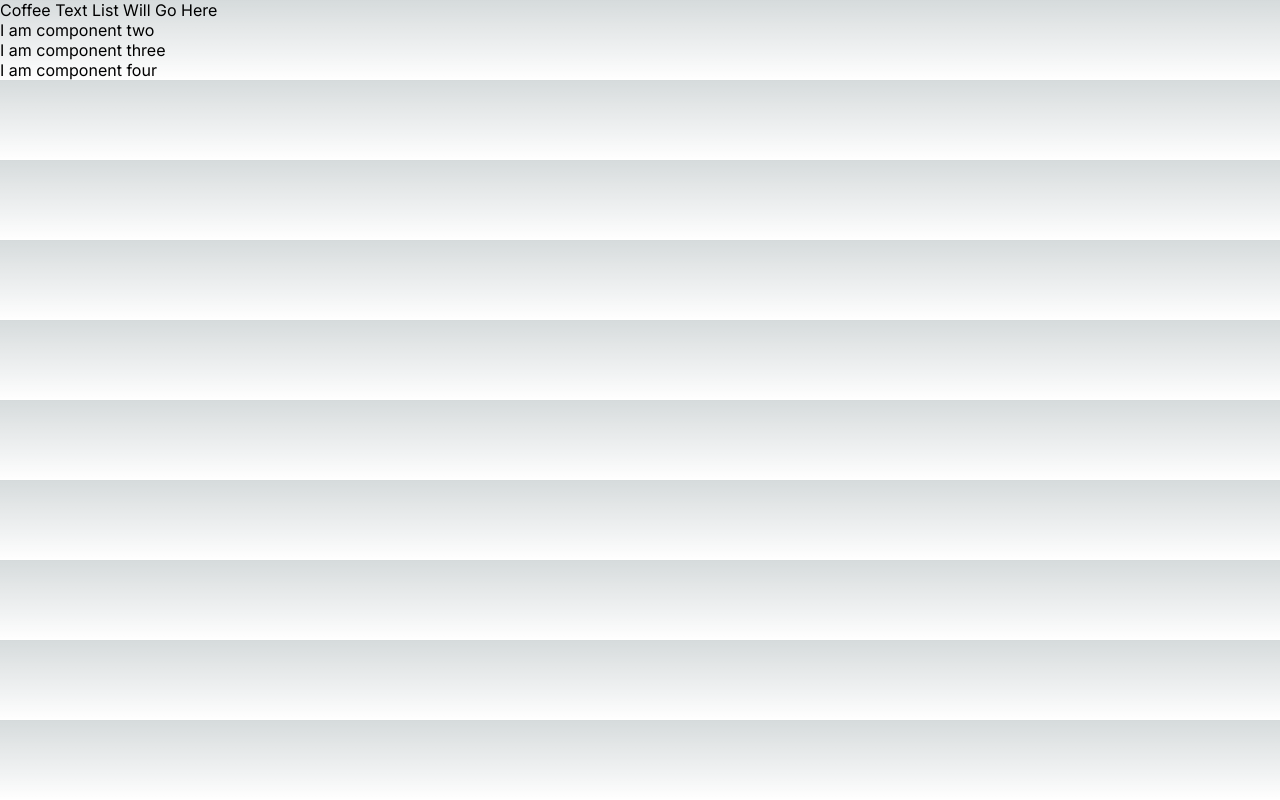
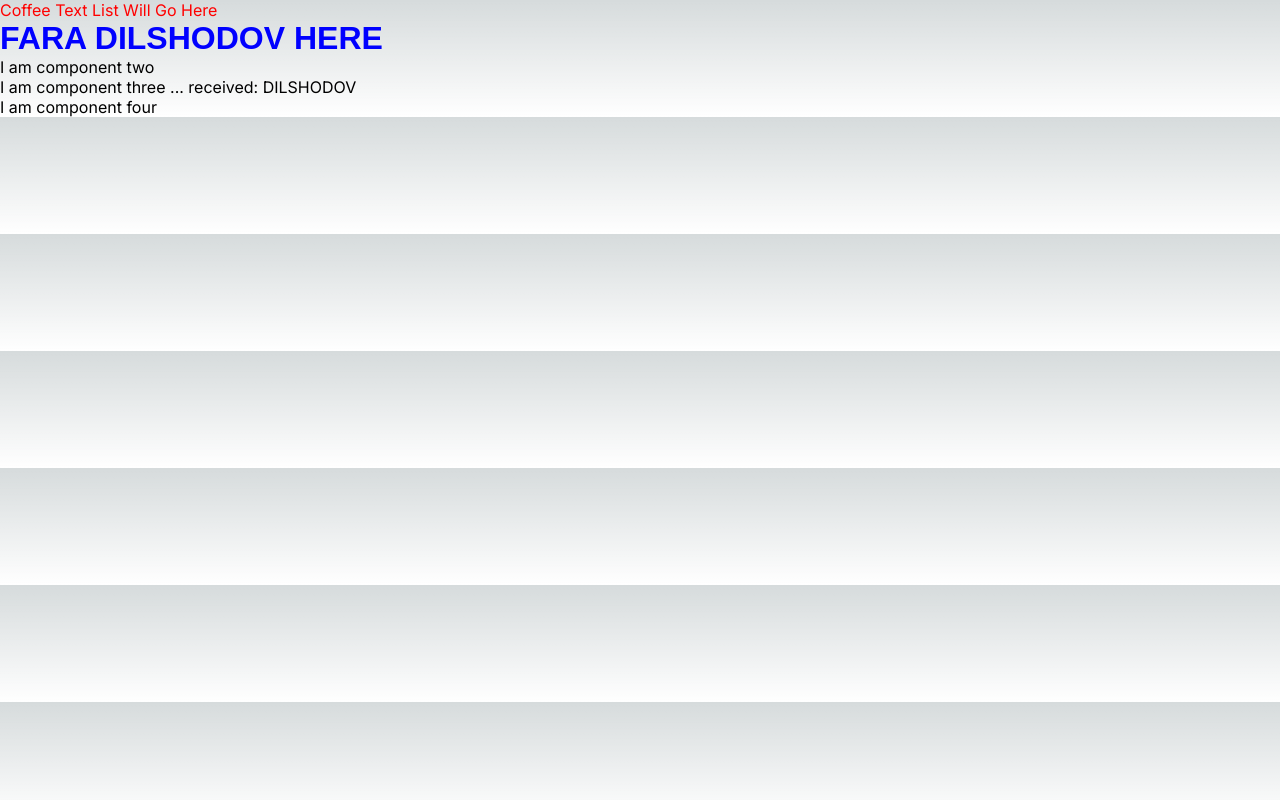
Before and after one commit to faradilshodov/benk-react-js-fundamentals, a Next.js app: page /coffeetext in a window 1280 px wide. Built offline with nearby package versions, Linux system fonts and the light colour scheme.

Commit message:
Add prop examples

```diff
--- a/src/app/coffeetext/componentTwo.tsx
+++ b/src/app/coffeetext/componentTwo.tsx
@@ -2,8 +2,12 @@ export default function CoffeeTextComponent() {
     return <p>I am component two</p>
 }
 
-export function ComponentThree() {
-    return <p>I am component three</p>
+interface ComponentThreePropTypes {
+    propOne: string
+}
+
+export function ComponentThree({propOne} : ComponentThreePropTypes) {
+    return <p>I am component three ... received: {propOne}</p>
 }
 
 export function ComponentFour() {
--- a/src/app/coffeetext/page.tsx
+++ b/src/app/coffeetext/page.tsx
@@ -1,13 +1,30 @@
+"use client"
+
 import ComponentTwo from "./componentTwo";
 import { ComponentThree, ComponentFour } from "./componentTwo";
+import styled from "styled-components";
+
+const MyRedParagraph = styled.p`
+    color: red;
+
+    h1 {
+        color: blue;
+        font-family: Arial;
+    }
+`;
+
+let lastName: string = "DILSHODOV"
 
 export default function CoffeeTextComponent(){
     return (
         <>
-            <p>Coffee Text List Will Go Here</p>
+            <MyRedParagraph>
+                Coffee Text List Will Go Here
+                <h1>FARA { lastName } HERE</h1>
+            </MyRedParagraph>
             <ComponentTwo/>
-            <ComponentThree/>
+            <ComponentThree propOne={lastName}/>
             <ComponentFour/>
         </>
-    )
-}
+    );
+};
--- a/src/app/page.tsx
+++ b/src/app/page.tsx
@@ -1,5 +1,3 @@
-import Image from "next/image";
-import styles from "./page.module.css";
 
 export default function Home() {
   return (
```
Also changed, not shown: package.json (+4 -3 lines), 1 other file (tests, documents, lock files or other folders).
